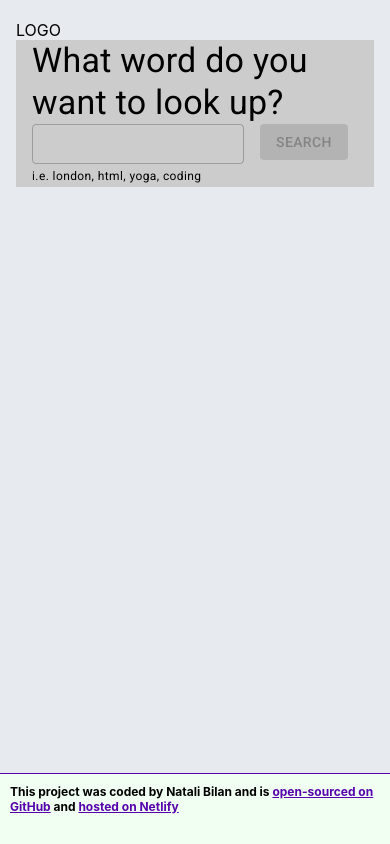
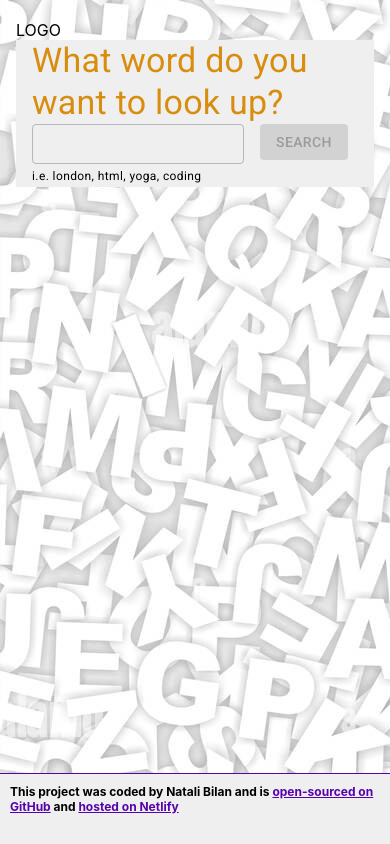
Before and after one commit to NataliBILAN/Dictionary-App, a React (Create React App) app: page / in a window 390 px wide. Built offline with nearby package versions, Linux system fonts and the light colour scheme.

Commit message:
phonetics

```diff
--- a/package.json
+++ b/package.json
@@ -5,6 +5,7 @@
   "dependencies": {
     "@emotion/react": "^11.9.3",
     "@emotion/styled": "^11.9.3",
+    "@mui/icons-material": "^5.8.4",
     "@mui/material": "^5.9.0",
     "@testing-library/jest-dom": "^5.16.4",
     "@testing-library/react": "^13.3.0",
--- a/src/App.css
+++ b/src/App.css
@@ -1,5 +1,5 @@
 body {
-  background-color: rgb(231, 235, 240);
+  background-image: url("./images/background.jpg");
 }
 
 ul {
--- a/src/components/Dictionary/Dictionary.jsx
+++ b/src/components/Dictionary/Dictionary.jsx
@@ -56,7 +56,7 @@ export default function Dictionary() {
 
   return (
     <Container className="dictionary">
-      <Typography variant="h4">What word do you want to look up?</Typography>
+      <Typography variant="h4" className="dictionary-title">What word do you want to look up?</Typography>
       <Grid container spacing={2}>
         <Grid item xs={8}>
           <TextField
--- a/src/components/Dictionary/Dictionary.scss
+++ b/src/components/Dictionary/Dictionary.scss
@@ -1,3 +1,7 @@
 .dictionary {
-    background-color: #cbcccb;
+    background-color: #efefef;
+
+    &-title {
+        color: #d88d0e;
+    }
 }
--- a/src/components/Footer/Footer.css
+++ b/src/components/Footer/Footer.scss
@@ -9,10 +9,11 @@ footer {
   left: 0px;
   right: 0px;
   margin-bottom: 0px;
-  background-color: #f0fff1;
+  background-color: #efefef;
+
+    a {
+      color: #5603ad;
+      font-weight: bold;
+    }
+
 }
-
-footer a {
-  color: #5603ad;
-  font-weight: bold;
-}
--- a/src/components/Footer/index.js
+++ b/src/components/Footer/index.js
@@ -1,4 +1,4 @@
 import Footer from "./Footer";
-import "./Footer.css";
+import "./Footer.scss";
 
 export default Footer;
--- a/src/components/Phonetics/Phonetics.jsx
+++ b/src/components/Phonetics/Phonetics.jsx
@@ -1,14 +1,29 @@
 import { React } from "react";
+import { CardMedia } from "@mui/material";
+import { IconButton } from "@mui/material";
+import PlayArrowIcon from "@mui/icons-material/PlayArrow";
 
 export default function Phonetics({ phonetics }) {
+  const playAudio = () => {
+    const audioEl = document.getElementsByClassName("audio-element")[0];
+    audioEl.play();
+  };
   return (
     <div>
       {phonetics.map((item, index) => {
         return (
-          <>
-            <p>{item.text}</p>
-            <a href={item.audio}>Listen</a>
-          </>
+          <div key={index}>
+            <div className="phonetic">
+              <p>{item.text}</p>
+
+              <audio className="audio-element">
+                <source src={item.audio}></source>
+              </audio>
+              <IconButton aria-label="play/pause" onClick={playAudio}>
+                <PlayArrowIcon sx={{ height: 38, width: 38 }} />
+              </IconButton>
+            </div>
+          </div>
         );
       })}
     </div>
--- /dev/null
+++ b/src/components/Phonetics/Phonetics.scss
@@ -0,0 +1,3 @@
+.phonetic {
+    display: flex;
+}
--- /dev/null
+++ b/src/components/Phonetics/index.js
@@ -0,0 +1,4 @@
+import Phonetics from "./Phonetics";
+import "./Phonetics.scss";
+
+export default Phonetics;
--- a/src/components/Results/Results.jsx
+++ b/src/components/Results/Results.jsx
@@ -1,7 +1,8 @@
 import { React } from "react";
 import Divider from "@mui/material/Divider";
 import { Typography } from "@mui/material";
-import Phonetics from "./../Phonetics/Phonetics";
+import { Card } from "@mui/material";
+import Phonetics from "./../Phonetics";
 
 export default function Results({ data }) {
   if (data) {
@@ -10,9 +11,10 @@ export default function Results({ data }) {
     );
     return (
       <div>
-        <h2>{data.word}</h2>
-        <Phonetics phonetics={data.phonetics} />
-
+        <Card variant="outlined">
+          <h2>{data.word}</h2>
+          <Phonetics phonetics={data.phonetics} />
+        </Card>
         <ul>
           {data.meanings.map((meaning, index) => {
             return (
```
Also changed, not shown: src/images/background.jpg (added), 1 other file (tests, documents, lock files or other folders).
